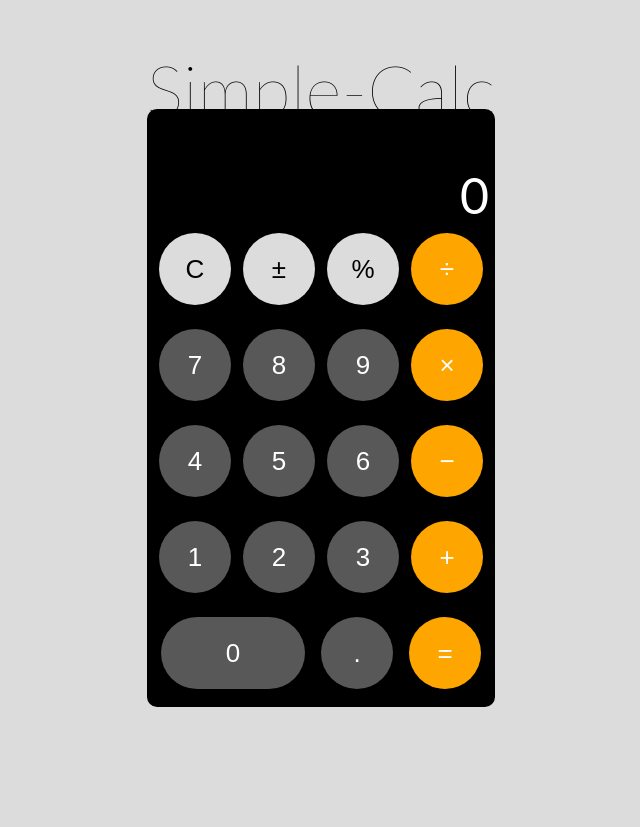
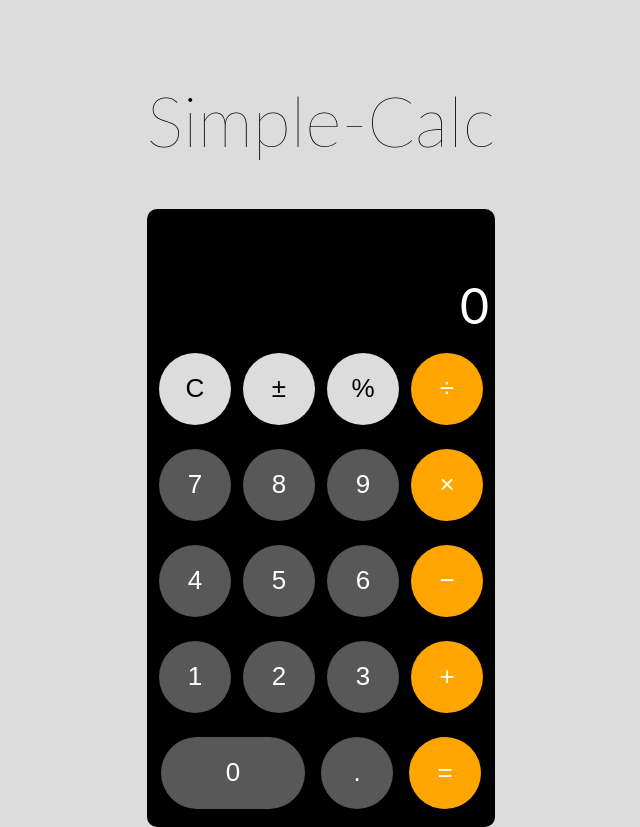
Before and after one commit to bpepitoneperez/Calculator, a plain HTML site: page index.html in a window 1280 px wide. Shown: the whole page, without its empty margins (327-967 px from the left). Drawn offline with Linux system fonts and the light colour scheme.

Commit message:
Finished and looking pretty nice. No keyboard support and big numbers break the calculator but it's good enough.

```diff
--- a/script.js
+++ b/script.js
@@ -166,6 +166,9 @@ buttons.forEach(function(button) {
         }
         else if (button.className == 'special') {
             button.style.backgroundColor = 'gainsboro';
+            if (equalsPressed) {
+                secondNumString = lastResult;
+            }
             if (button.id == 'clear') {
                 clear();
             }
@@ -185,6 +188,7 @@ buttons.forEach(function(button) {
                         tempNum *= -1;
                         firstNumString = tempNum;
                         result.textContent = tempNum;
+                        lastResult = tempNum;
                     }
                 }
                 else {
@@ -201,6 +205,7 @@ buttons.forEach(function(button) {
                         tempNum *= -1;
                         secondNumString = tempNum;
                         result.textContent = tempNum;
+                        lastResult = tempNum;
                     }
                 }
             }
@@ -214,6 +219,7 @@ buttons.forEach(function(button) {
                         tempNum = tempNum / 100;
                         firstNumString = tempNum;
                         result.textContent = tempNum;
+                        lastResult = tempNum;
                         double = true;
                     }
                 }
@@ -226,6 +232,7 @@ buttons.forEach(function(button) {
                         tempNum = tempNum / 100;
                         secondNumString = tempNum;
                         result.textContent = tempNum;
+                        lastResult = tempNum;
                         double = true;
                     }
                 }
--- a/style.css
+++ b/style.css
@@ -8,7 +8,7 @@ body {
     display: flex;
     flex-direction: column;
     align-items: center;
-    justify-content: center;
+    justify-content: start;
     width: 100%;
     height: 100vh;
     background-color: gainsboro;
@@ -16,10 +16,9 @@ body {
 
 #logo {
     display: flex;
-    position: fixed;
     justify-content: center;
     align-items: center;
-    top: 0;
+    margin-top: 1em;
     font-weight: 100;
     font-size: 70px;
 }
@@ -42,16 +41,32 @@ button {
 
 #display {
     display: flex;
+    flex-direction: row;
     border: solid;
-    height: 100px;
+    height: 120px;
+    flex-wrap: wrap;
+    width: 336px;
+    max-width: 336px;
+    overflow-wrap: break-word;
+    word-break: break-all;
 }
 
 #results {
-    text-align: end;
+    display: flex;
+    flex-direction: row;
+    justify-content: flex-end;
+    align-items: flex-end;
+    max-width: 100%;
     width: 100%;
     height: 100%;
     font-size: 50px;
     color: white;
+    flex-wrap: wrap;
+    padding: 0;
+    margin: 0;
+    text-align: end;
+    overflow-wrap: break-word;
+    word-break: break-all;
 }
 
 #buttons {
```
